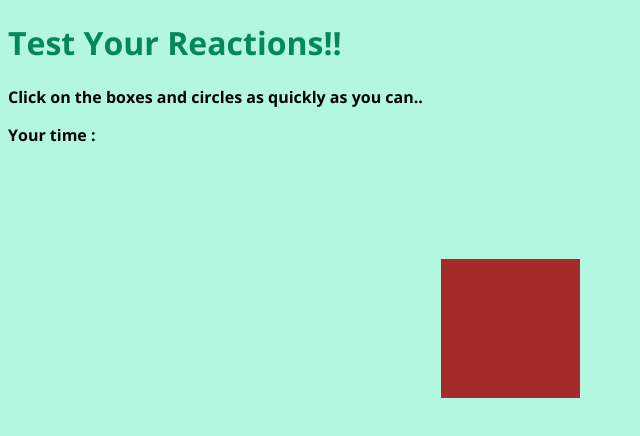
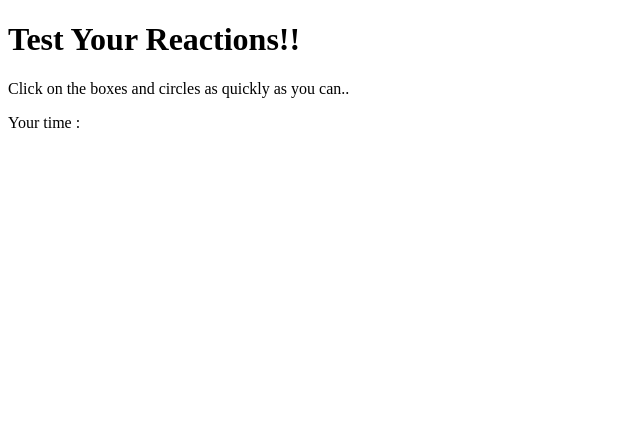
Before and after one commit to unfettered-one/reaction-tester, a plain HTML site: page reactiontester.html in a window 1280 px wide. Shown: the whole page, without its empty margins (0-640 px from the left). Drawn offline with nearby package versions, Linux system fonts and the light colour scheme.

Commit message:
Update reactiontester.html

```diff
--- a/reactiontester.html
+++ b/reactiontester.html
@@ -8,7 +8,7 @@
 
             <title>Reaction Tester</title>
 
-            <link rel="stylesheet" type="text/css" href="tester.css">
+            <link rel="stylesheet" type="CSS/text/css" href="tester.css">
             <link rel="stylesheet" href="https://fonts.googleapis.com/css?family=Open+Sans:400,600,700">
 
         </head>
```
